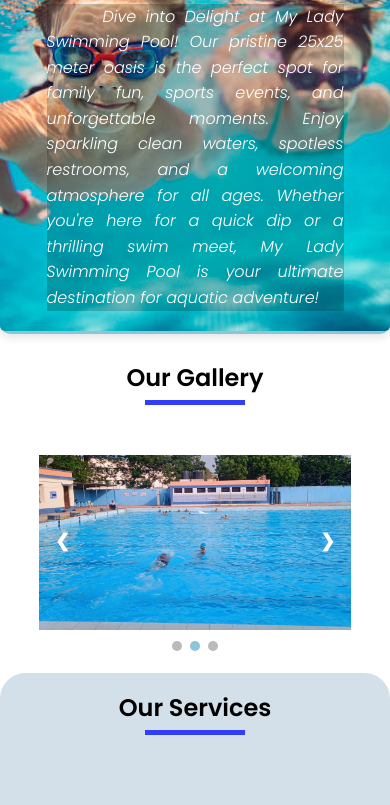
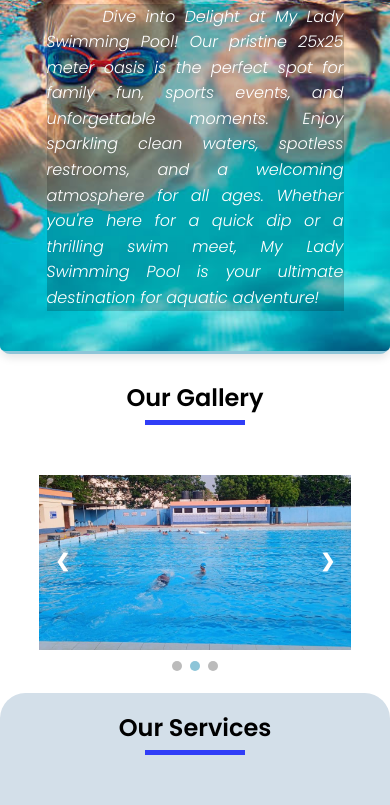
Before and after one commit to myladyswimmingpool/home, a plain HTML site: page index.html in a window 390 px wide. Shown: the part 156-961 px from the top of the page. Drawn offline with Linux system fonts and the light colour scheme.

Commit message:
Add files via upload

```diff
--- a/style/style.css
+++ b/style/style.css
@@ -545,13 +545,13 @@ a:hover {
         max-width: 90%;
     }
     .welcome-container img{
-        height: 400px;
+        height: 420px;
     }
     .welcome-container .slide img{
-        height: 400px;
+        height: 420px;
     }
     .welcome-container{
-        height: 400px;
+        height: 420px;
     }
 
     /* ffffffffffffffffffffffffffffffffffffff */
```
